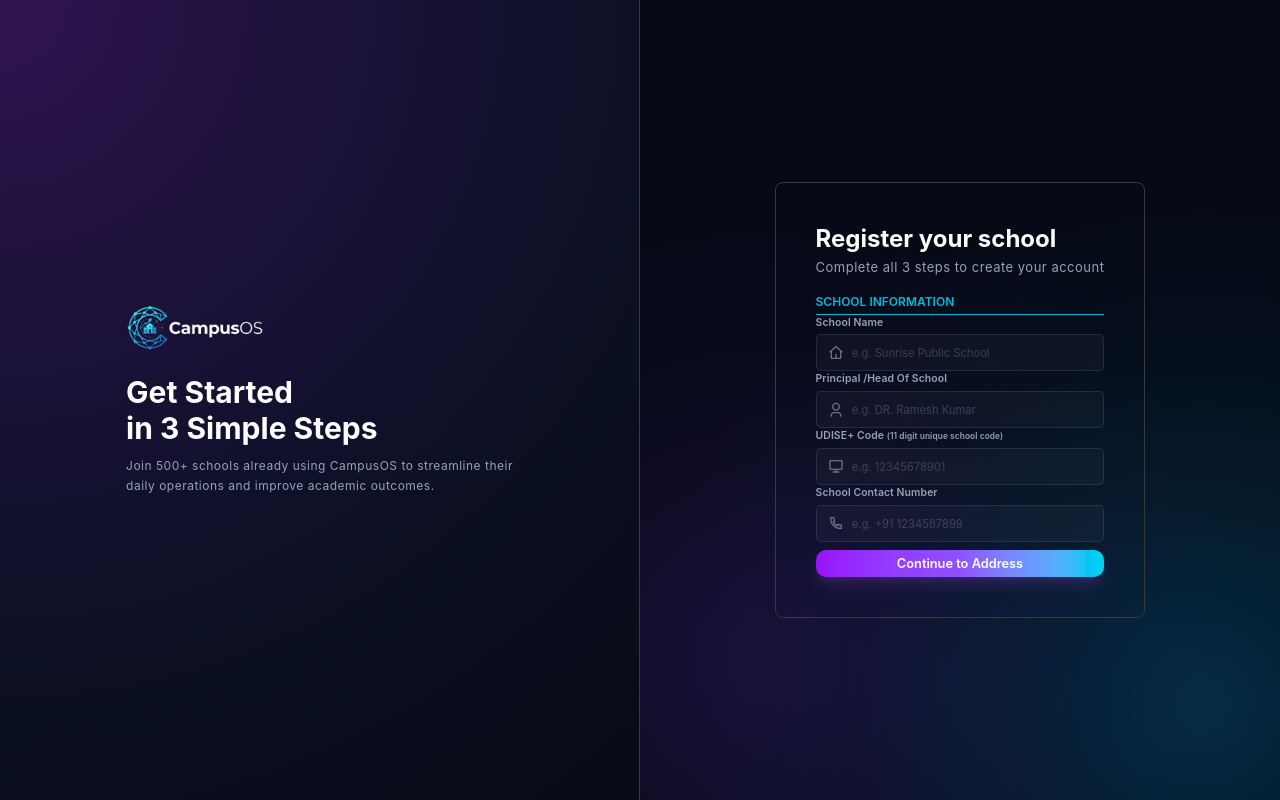
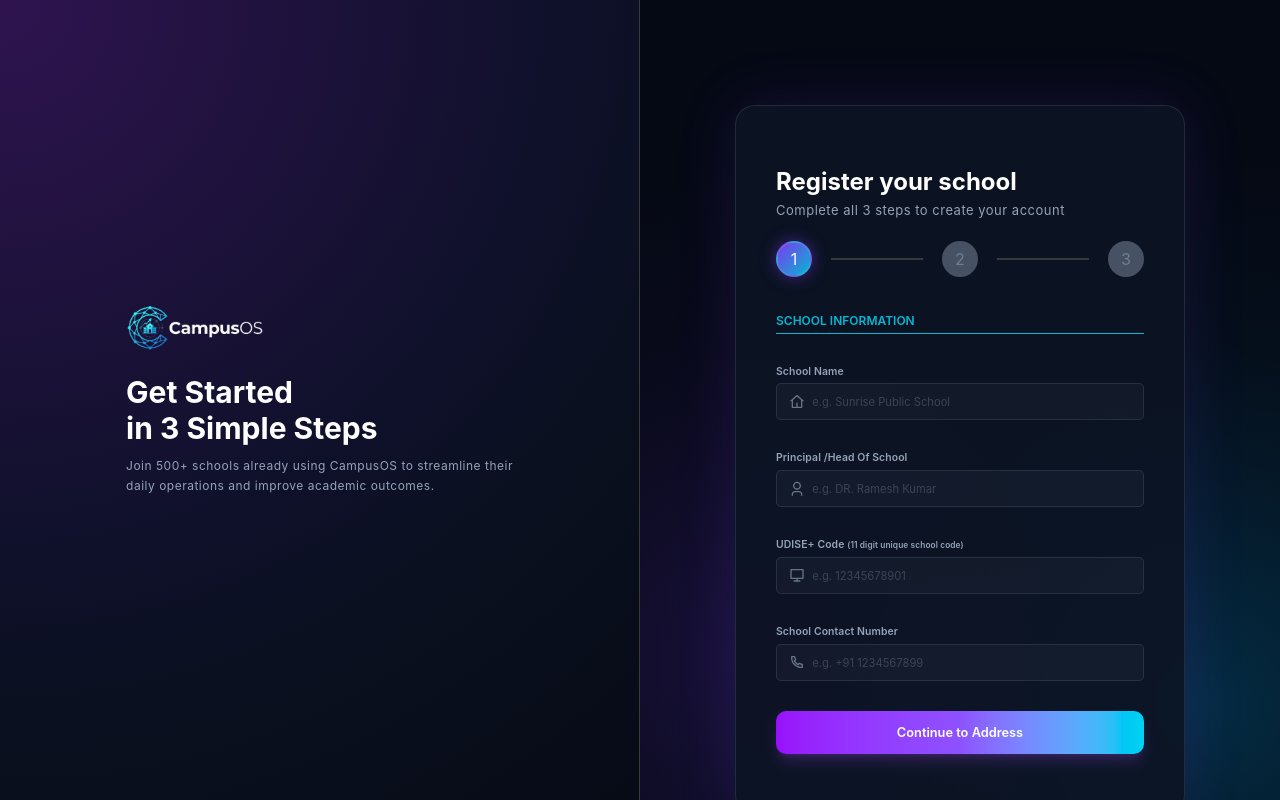
Before and after one commit to sanku5003/CampusOs, a React app in the folder Frontend/: page /register in a window 1280 px wide. Built offline with nearby package versions, Linux system fonts and the light colour scheme; the HTML template or start-up script is replaced by a standard one.

Commit message:
working on register form

```diff
--- a/Frontend/src/AdminSide/pages/Register.jsx
+++ b/Frontend/src/AdminSide/pages/Register.jsx
@@ -11,9 +11,11 @@ const Register = () => {
     setCurrForm(currForm + 1);
   };
 
+
+
   const submitHandler = (e) => {
     e.preventDefault();
-  }
+  };
 
   return (
     <div className="bg-[#060b18] h-screen w-screen flex text-white">
@@ -46,6 +48,14 @@ const Register = () => {
           <p className="text-[#94a3b8]">
             Complete all 3 steps to create your account
           </p>
+
+          <div className="step">
+            <div className={currForm == 1 ? "active-step" : "completed-step" }>{currForm == 1 ? '1' : <span>&#10003;</span>}</div>
+            <div className="step-line"></div>
+            <div className="step-block">2</div>
+            <div className="step-line"></div>
+            <div className="step-block">3</div>
+          </div>
 
           <form className="login-form">
             {currForm == "1" && (
--- a/Frontend/src/AdminSide/styles/register.css
+++ b/Frontend/src/AdminSide/styles/register.css
@@ -53,12 +53,19 @@
     scrollbar-width: none;
 
 
+
     .register-form {
-        padding: 40px;
-        border: 1px solid #393939;
+        padding: 60px 40px;
         border-radius: 8px;
         display: flex;
         flex-direction: column;
+        background-color: rgba(13, 20, 36, 0.9);
+        box-shadow: 0 0 60px rgba(124, 58, 237, 0.15);
+        border: 1px solid #94a3b82a;
+        border-radius: 20px;
+        margin-top: 120px;
+        max-width: 450px;
+        width: 100%;
 
         p {
             letter-spacing: .5px;
@@ -66,4 +73,72 @@
             font-size: small;
         }
     }
+
+    .login-field,
+    button {
+        margin-top: 30px;
+    }
+
+    button {
+        padding: 12px 24px;
+    }
+
+
 }
+
+.step {
+
+    display: flex;
+    width: 100%;
+    justify-content: space-between;
+    margin-top: 20px;
+    margin-bottom: 20px;
+    align-items: center;
+
+    .step-block {
+        border-radius: 50%;
+
+        background-color: #94a3b86f;
+        color: #94a3b88c;
+        display: flex;
+        align-items: center;
+        justify-content: center;
+        width: 36px;
+        height: 36px;
+    }
+
+    .step-line {
+        width: 25%;
+        height: 2px;
+        background-color: #393939;
+    }
+
+    .active-step {
+        background: linear-gradient(135deg, #7c3aed 0%, #06b6d4 100%);
+        border-radius: 50%;
+        position: relative;
+        z-index: 1;
+        border: 2px solid rgba(255, 255, 255, 0.08);
+        box-shadow: 0 0 16px rgba(124, 58, 237, 0.5);
+        color: #fbfbfb;
+        display: flex;
+        align-items: center;
+        justify-content: center;
+        width: 36px;
+        height: 36px;
+    }
+
+    .completed-step {
+        background-color: green;
+        border: none;
+        color: white;
+        border-radius: 50%;
+        position: relative;
+        z-index: 1;
+        display: flex;
+        align-items: center;
+        justify-content: center;
+        width: 36px;
+        height: 36px;
+    }
+}
```
